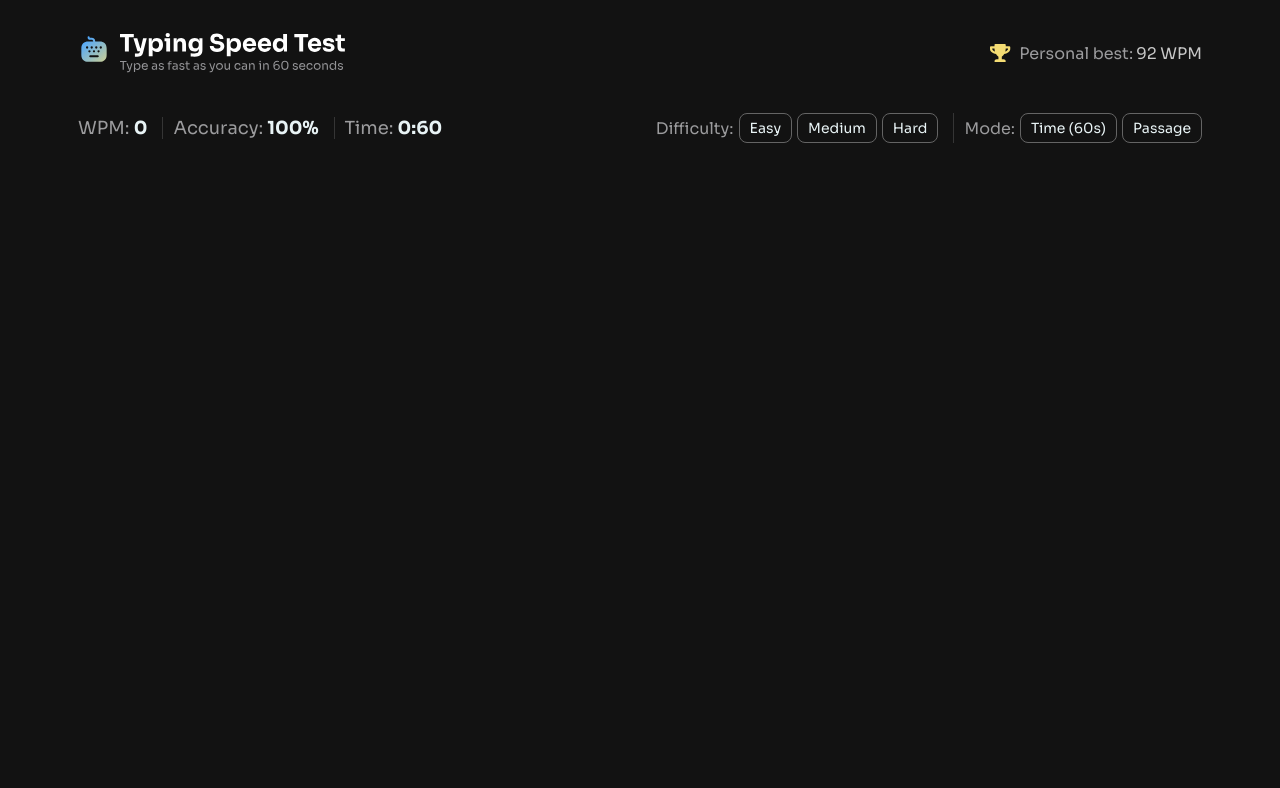
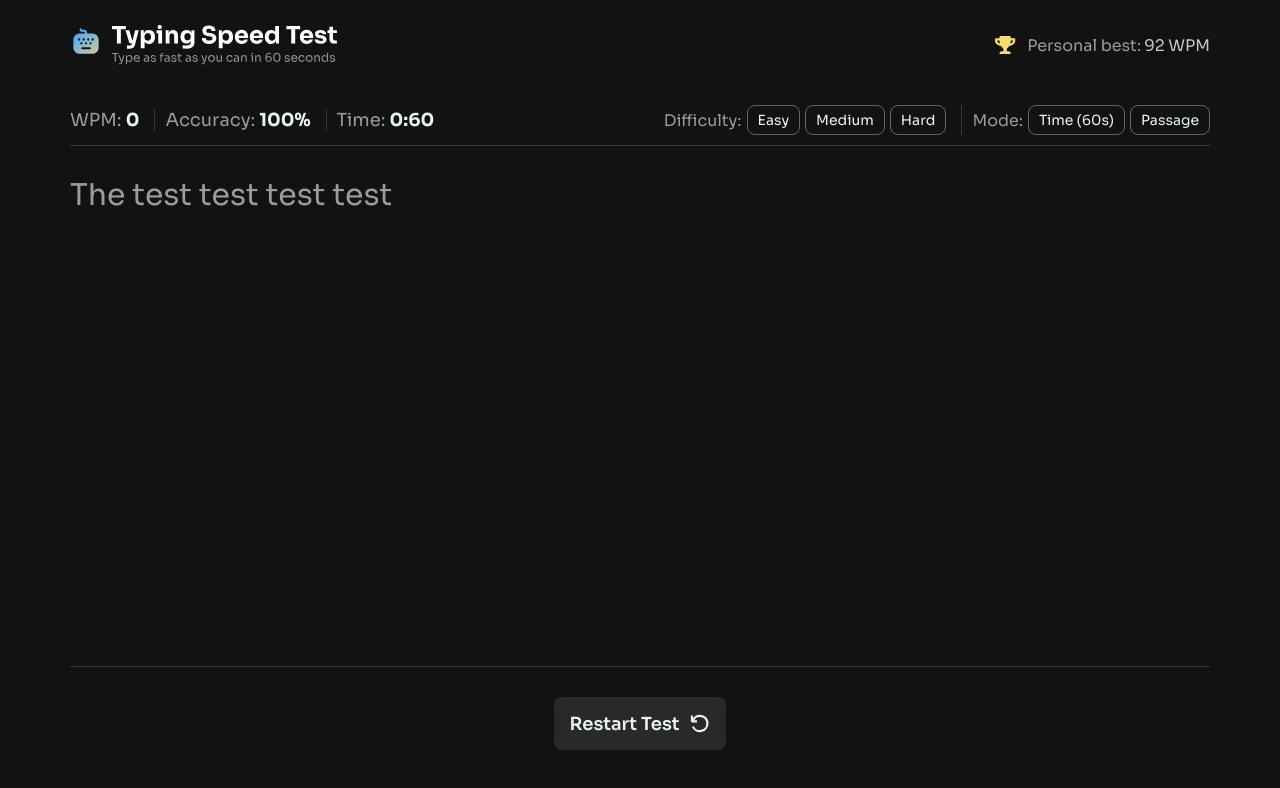
Before and after one commit to DaddyOfCoding/typing-speed-test, a React (Vite) app: page / in a window 1280 px wide. Shown: the top 788 px of the page. Built offline with nearby package versions, Linux system fonts and the light colour scheme.

Commit message:
added icon logic for button component

```diff
--- a/package.json
+++ b/package.json
@@ -11,7 +11,8 @@
   },
   "dependencies": {
     "react": "^19.2.4",
-    "react-dom": "^19.2.4"
+    "react-dom": "^19.2.4",
+    "react-icons": "^5.6.0"
   },
   "devDependencies": {
     "@eslint/js": "^9.39.4",
--- a/src/features/TestTextField/TestTextField.tsx
+++ b/src/features/TestTextField/TestTextField.tsx
@@ -11,9 +11,8 @@ function TestTextField() {
             <div className='test-text-container__restart-test-button-container'>
                 <Button
                     className='test-text-container__restart-test-button'
-                    buttonContent=<>
-                        Restart Test <VscDebugRestart />
-                    </>
+                    buttonContent=<>Restart Test</>
+                    buttonIcon=<VscDebugRestart />
                     variant='secondary'
                 />
             </div>
--- a/src/pages/MainPage.tsx
+++ b/src/pages/MainPage.tsx
@@ -1,10 +1,12 @@
+import '@shared/styles/MainPage.scss';
 import TypingTestMenu from '@features/TypingTestMenu/TypingTestMenu';
+import TestTextField from '@features/TestTextField/TestTextField.tsx';
 
 function MainPage() {
     return (
         <section className='typing-test-container'>
             <TypingTestMenu />
-            <div className='typing-test-text'></div>
+            <TestTextField />
         </section>
     );
 }
--- a/src/shared/styles/App.scss
+++ b/src/shared/styles/App.scss
@@ -1,5 +1,5 @@
 .root-container {
     display: flex;
     flex-direction: column;
-    min-height: 100vh;
+    flex: 1;
 }
--- a/src/shared/styles/Button.scss
+++ b/src/shared/styles/Button.scss
@@ -1,6 +1,11 @@
 @use '@shared/styles/main.scss' as *;
+@use '@shared/assets/fonts/fonts.scss' as *;
 
 button {
+    display: flex;
+    align-items: center;
+    justify-content: center;
+    gap: 8px;
     border: none;
     background: none;
     padding: 0;
@@ -8,6 +13,36 @@ button {
     font-size: 14px;
     font-weight: normal;
     margin: 0;
+}
+
+button[data-variant='primary'] {
+    color: $primary-text-color;
+
+    &:hover {
+        color: $ghost-button-selected-color;
+        border: 1px solid $ghost-button-selected-color;
+    }
+
+    &:focus {
+        outline: 2px solid $button-focus-outline-color;
+        outline-offset: 2px;
+        border-color: $button-focus-border-color;
+    }
+}
+
+button[data-variant='secondary'] {
+    color: $primary-text-color;
+    background-color: $secondary-button-background-color;
+    border-radius: 8px;
+    padding-block: 15px;
+    padding-inline: 15px;
+    font-size: 18px;
+    font-family: sora;
+    font-weight: 600;
+
+    &:hover {
+        background-color: $secondary-button-hover-background-color;
+    }
 }
 
 button[data-variant='ghost'] {
@@ -28,3 +63,10 @@ button[data-variant='ghost'] {
         border-color: $button-focus-border-color;
     }
 }
+
+.button-icon {
+    display: flex;
+    justify-content: center;
+    align-items: center;
+    font-size: 23px;
+}
--- a/src/shared/styles/Header.scss
+++ b/src/shared/styles/Header.scss
@@ -21,7 +21,7 @@
     &__cup-icon {
         width: 21px;
         height: 18px;
-        padding-right: 0.5em;
+        padding-right: 2em;
         background-image: url('@shared/assets/images/icon-personal-best.svg');
         background-repeat: no-repeat;
     }
--- a/src/shared/styles/_variables.scss
+++ b/src/shared/styles/_variables.scss
@@ -1,6 +1,11 @@
 $primary-background-color: #121212;
+
 $primary-button-background-color: #117ffe;
 $primary-button-hover-background-color: #4ca4fe;
+
+$secondary-button-background-color: #292929;
+$secondary-button-hover-background-color: #303030;
+
 $ghost-button-selected-color: #6c9ecc;
 $ghost-button-border-color: #646464;
 $button-focus-outline-color: #479df2;
--- a/src/shared/styles/index.scss
+++ b/src/shared/styles/index.scss
@@ -1,10 +1,28 @@
 @use '@shared/styles/main.scss' as *;
+
+*,
+*::before,
+*::after {
+    box-sizing: border-box;
+}
+
+html,
+body {
+    margin: 0;
+    padding: 0;
+}
 
 :root {
     background-color: $primary-background-color;
     font-family: Sora;
     font-weight: 400;
     color: $thirdary-text-color;
+}
+
+#root {
     padding-top: 25px;
     padding-inline: 70px;
+    display: flex;
+    flex-direction: column;
+    min-height: 100vh;
 }
--- a/src/shared/ui/Button.tsx
+++ b/src/shared/ui/Button.tsx
@@ -4,12 +4,14 @@ import '@shared/styles/Button.scss';
 type ButtonProps = React.ButtonHTMLAttributes<HTMLButtonElement> & {
     className?: string;
     buttonContent: React.ReactNode;
+    buttonIcon?: React.ReactNode;
     variant: 'primary' | 'secondary' | 'ghost' | 'success';
 };
 
 function Button({
     className,
     buttonContent,
+    buttonIcon,
     variant = 'primary',
     ...props
 }: ButtonProps) {
@@ -17,7 +19,10 @@ function Button({
 
     return (
         <button className={className} data-variant={variantClass} {...props}>
-            {buttonContent}
+            <span className='button-text'>{buttonContent}</span>
+            {buttonIcon ? (
+                <span className='button-icon'>{buttonIcon}</span>
+            ) : null}
         </button>
     );
 }
```
Also changed, not shown: 1 other file (tests, documents, lock files or other folders).
